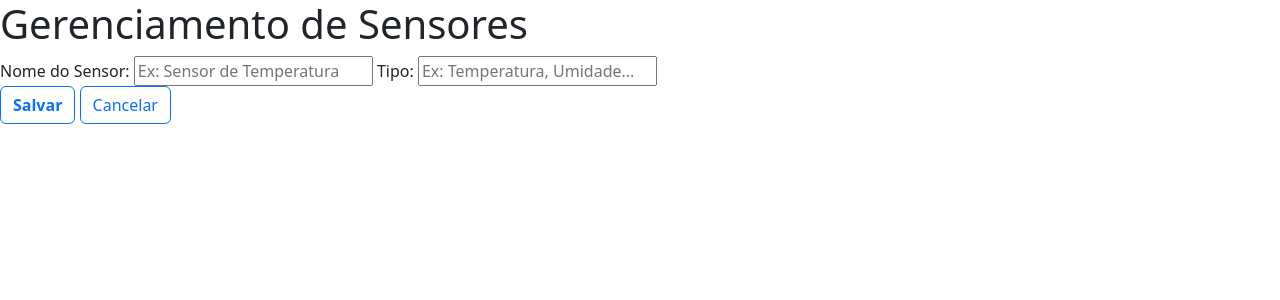
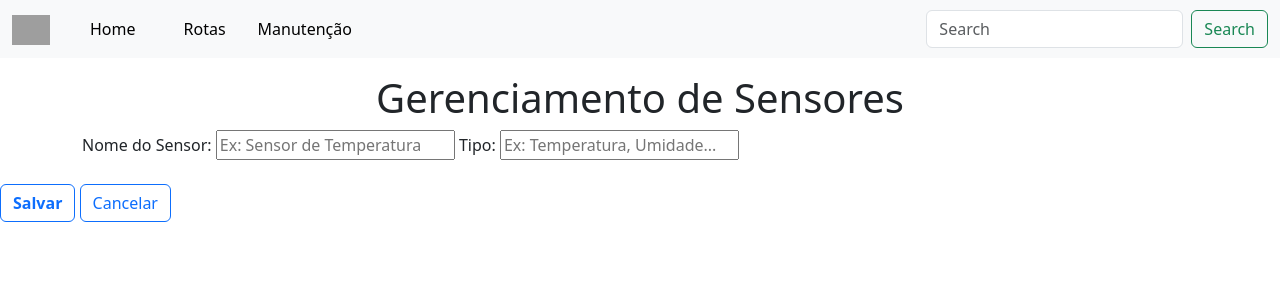
Before and after one commit to danielmuitolegal/ExpressoReal, a PHP site: page /sensores.php in a window 1280 px wide. Shown: the top 300 px of the page. Run offline with PHP 8.4, Linux system fonts and the light colour scheme; grey boxes are pictures that could not be loaded.

Commit message:
sensores

```diff
--- a/paginas/sensores/sensores.php
+++ b/paginas/sensores/sensores.php
@@ -10,28 +10,47 @@
 </head>
 
 <body>
+    <nav class="navbar navbar-expand-lg bg-body-tertiary">
+        <div class="container-fluid">
+            <a class="navbar-brand" href="#"><img src="../../imagens/logo.png" alt="logo" class="d-inline-block" width="38" height="30" loading="lazy"></a>
+            <div class="collapse navbar-collapse" id="navbarSupportedContent">
+                <ul class="navbar-nav me-auto mb-2 mb-lg-0">
+                    <li class="nav-item mx-3">
+                        <a class="nav-link active" aria-current="page" href="#">Home</a>
+                    </li>
+                    <li class="nav-item mx-3">
+                        <a class="nav-link active" aria-disabled="true" href="#">Rotas</a>
+                    </li>
+                    <li class="nav-item disabled">
+                        <a class="nav-link active" aria-disabled="true" href="#">Manutenção</a>
+                    </li>
+                </ul>
+                <form class="d-flex" role="search">
+                    <input class="form-control me-2" type="search" placeholder="Search" aria-label="Search" />
+                    <button class="btn btn-outline-success" type="submit">Search</button>
+                </form>
+            </div>
+        </div>
+    </nav>
+
     <form action="salvar_sensor.php" method="POST">
-        <h1>Gerenciamento de Sensores</h1>
 
-        <!-- Mensagem de erro -->
-        <?php if (!empty($error)): ?>
-            <div class="error"><?php echo $error; ?></div>
-        <?php endif; ?>
 
-        <!-- Mensagem de sucesso -->
-        <?php if (!empty($success)): ?>
-            <div class="success"><?php echo $success; ?></div>
-        <?php endif; ?>
+        <div class="container">
+            <h1 class="text-center mt-3">Gerenciamento de Sensores</h1>
+        </div>
 
-        <label for="nome">Nome do Sensor:</label>
-        <input type="text" id="nome" name="nome" placeholder="Ex: Sensor de Temperatura" maxlength="50" required>
+        <div class="container ">
+            <label for="nome">Nome do Sensor:</label>
+            <input type="text" id="nome" name="nome" placeholder="Ex: Sensor de Temperatura" maxlength="50" required>
 
-        <label for="tipo">Tipo:</label>
-        <input type="text" id="tipo" name="tipo" placeholder="Ex: Temperatura, Umidade..." maxlength="30" required>
+            <label for="tipo">Tipo:</label>
+            <input type="text" id="tipo" name="tipo" placeholder="Ex: Temperatura, Umidade..." maxlength="30" required>
+        </div>
+
 
 
         <br>
-
         <button type="submit" class="btn btn-outline-primary"><strong>Salvar</strong></button>
         <button type="reset" class="btn btn-outline-primary">Cancelar</button>
     </form>
```
